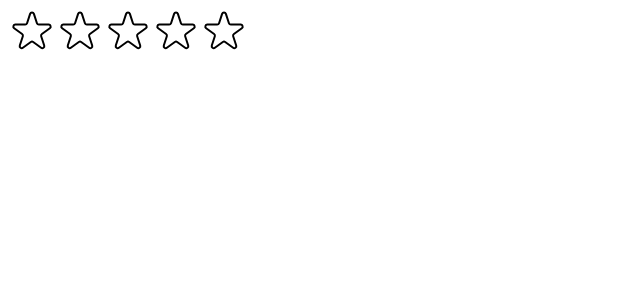
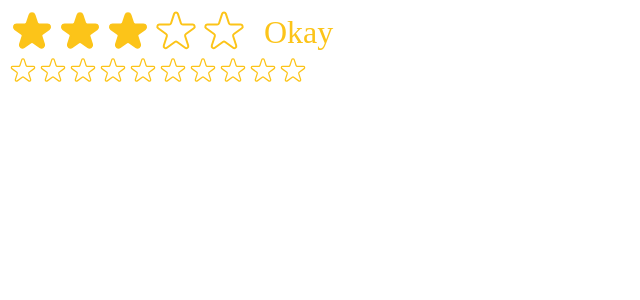
Before and after one commit to Akshay-Gengaje/usePopcorn, a React (Create React App) app: page / in a window 1280 px wide. Shown: the top 300 px of the page, without its empty margins (0-640 px from the left). Built offline with nearby package versions, Linux system fonts and the light colour scheme.

Commit message:
Project - usePopCorn -- PropTypes used

```diff
--- a/src/Components/StarRating/Star.js
+++ b/src/Components/StarRating/Star.js
@@ -1,11 +1,10 @@
-const starStyle = {
-  width: "48px",
-  height: "48px",
-  display: "block",
-  cursor: "pointer",
-};
-
-function Star({ onRate, full, onHoverIn, onHoverOut }) {
+function Star({ onRate, full, onHoverIn, onHoverOut, color, size }) {
+  const starStyle = {
+    width: `${size}px`,
+    height: `${size}px`,
+    display: "block",
+    cursor: "pointer",
+  };
   return (
     <span
       role="button"
@@ -18,8 +17,8 @@
         <svg
           xmlns="http://www.w3.org/2000/svg"
           viewBox="0 0 20 20"
-          fill="#000"
-          stroke="#000"
+          fill={color}
+          stroke={color}
         >
           <path d="M9.049 2.927c.3-.921 1.603-.921 1.902 0l1.07 3.292a1 1 0 00.95.69h3.462c.969 0 1.371 1.24.588 1.81l-2.8 2.034a1 1 0 00-.364 1.118l1.07 3.292c.3.921-.755 1.688-1.54 1.118l-2.8-2.034a1 1 0 00-1.175 0l-2.8 2.034c-.784.57-1.838-.197-1.539-1.118l1.07-3.292a1 1 0 00-.364-1.118L2.98 8.72c-.783-.57-.38-1.81.588-1.81h3.461a1 1 0 00.951-.69l1.07-3.292z" />
         </svg>
@@ -28,7 +27,7 @@
           xmlns="http://www.w3.org/2000/svg"
           fill="none"
           viewBox="0 0 24 24"
-          stroke="#000"
+          stroke={color}
         >
           <path
             strokeLinecap="round"
--- a/src/Components/StarRating/StarRating.js
+++ b/src/Components/StarRating/StarRating.js
@@ -1,6 +1,6 @@
 import { useState } from "react";
 import Star from "./Star";
-
+import PropTypes from "prop-types";
 const containerStyle = {
   display: "flex",
   alignItems: "center",
@@ -10,17 +10,37 @@
   display: "flex",
 };
 
-const textStyle = {
-  lineHeight: "1",
-  margin: "0",
+StarRating.propTypes = {
+  maxRating: PropTypes.number,
+  color: PropTypes.string,
+  size: PropTypes.number,
+  className: PropTypes.string,
+  messages: PropTypes.array,
+  defaultRating: PropTypes.number,
+  onSetRating: PropTypes.func,
 };
-
-function StarRating({ maxRating = 5 }) {
-  const [rating, setRating] = useState(0);
+function StarRating({
+  maxRating = 5,
+  color = "#fcc419",
+  size = 48,
+  className = "",
+  messages = [],
+  defaultRating = 0,
+  onSetRating,
+}) {
+  const [rating, setRating] = useState(defaultRating);
   const [tempRating, setTempRating] = useState(0);
   function handleRating(rating) {
     setRating(rating);
+    onSetRating(rating);
   }
+
+  const textStyle = {
+    lineHeight: "1",
+    margin: "0",
+    color,
+    fontSize: `${size / 1.5}px`,
+  };
   return (
     <div style={containerStyle}>
       <div style={starContainerStyle}>
@@ -33,10 +53,16 @@
             onHoverOut={() => {
               setTempRating(0);
             }}
+            color={color}
+            size={size}
           />
         ))}
       </div>
-      <p style={textStyle}>{tempRating || rating || ""}</p>
+      <p style={textStyle}>
+        {messages.length === maxRating
+          ? messages[tempRating ? tempRating - 1 : rating - 1]
+          : tempRating || rating || ""}
+      </p>
     </div>
   );
 }
--- a/src/index.js
+++ b/src/index.js
@@ -8,6 +8,10 @@
 root.render(
   <React.StrictMode>
     {/* <App /> */}
-    <StarRating />
+    <StarRating
+      messages={["Terrible", "Bag", "Okay", "Good", "Amazing"]}
+      defaultRating={3}
+    />
+    <StarRating maxRating={10} size={30} className="test" />
   </React.StrictMode>
 );
```
